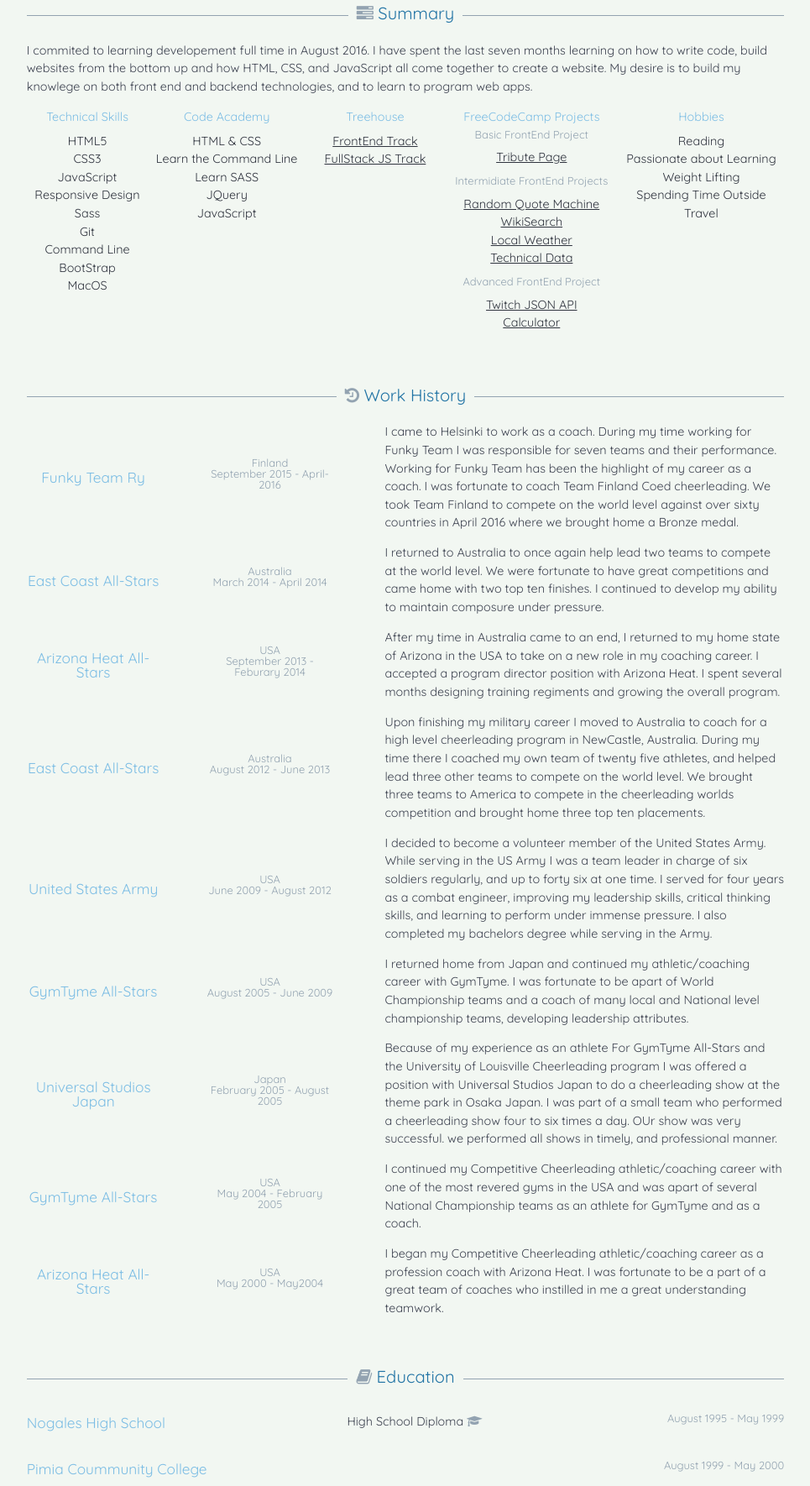
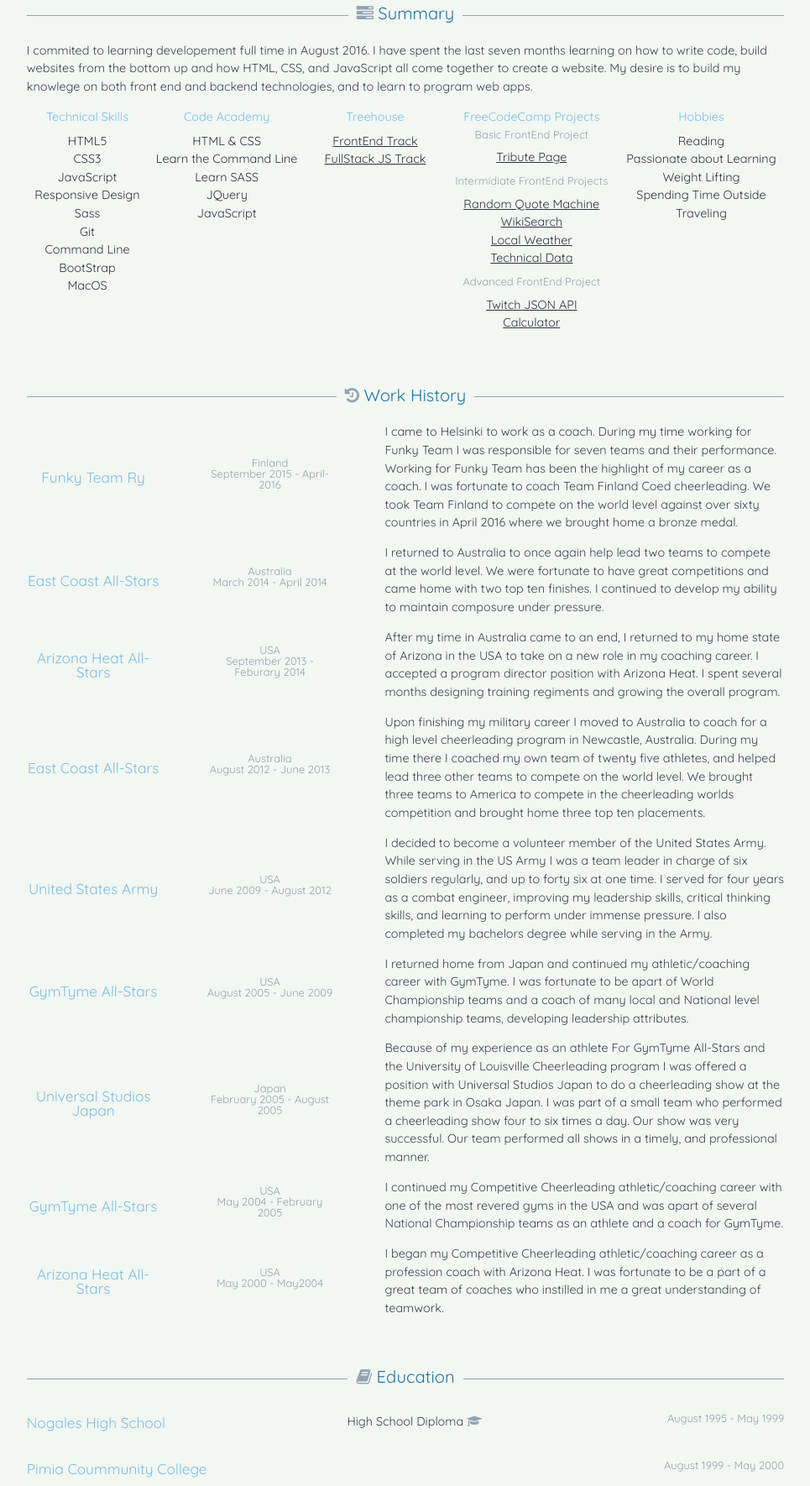
Before and after one commit to ajames20/CV, a plain HTML site: page index.html in a window 1280 px wide. Shown: the part 445-2215 px from the top of the page at 84% size, without its empty margins (157-1122 px from the left). Drawn offline with Linux system fonts and the light colour scheme.

Commit message:
spelling edits

```diff
--- a/index.html
+++ b/index.html
@@ -102,7 +102,7 @@
                     <li>Passionate about Learning</li>
                     <li>Weight Lifting</li>
                     <li>Spending Time Outside</li>
-                    <li>Travel</li>
+                    <li>Traveling</li>
                 </ul>
             </div>
 
@@ -114,7 +114,7 @@
                 <h3>Funky Team Ry</h3>
                 <h4>Finland<br>September 2015 - April-2016</h4>
                 <p>I came to Helsinki to work as a coach. During my time working for Funky Team I was responsible for seven teams and their performance. Working for Funky Team has been the highlight of my career as a coach. I was fortunate to coach Team
-                    Finland Coed cheerleading. We took Team Finland to compete on the world level against over sixty countries in April 2016 where we brought home a Bronze medal.</p>
+                    Finland Coed cheerleading. We took Team Finland to compete on the world level against over sixty countries in April 2016 where we brought home a bronze medal.</p>
             </div>
 
             <div class="job">
@@ -136,7 +136,7 @@
             <div class="job">
                 <h3>East Coast All-Stars</h3>
                 <h4>Australia<br>August 2012 - June 2013</h4>
-                <p>Upon finishing my military career I moved to Australia to coach for a high level cheerleading program in NewCastle, Australia. During my time there I coached my own team of twenty five athletes, and helped lead three other teams to compete
+                <p>Upon finishing my military career I moved to Australia to coach for a high level cheerleading program in Newcastle, Australia. During my time there I coached my own team of twenty five athletes, and helped lead three other teams to compete
                     on the world level. We brought three teams to America to compete in the cheerleading worlds competition and brought home three top ten placements.
                 </p>
             </div>
@@ -159,14 +159,14 @@
                 <h3>Universal Studios Japan</h3>
                 <h4>Japan<br>February 2005 - August 2005</h4>
                 <p>Because of my experience as an athlete For GymTyme All-Stars and the University of Louisville Cheerleading program I was offered a position with Universal Studios Japan to do a cheerleading show at the theme park in Osaka Japan. I was
-                    part of a small team who performed a cheerleading show four to six times a day. OUr show was very successful. we performed all shows in timely, and professional manner.
+                    part of a small team who performed a cheerleading show four to six times a day. Our show was very successful. Our team performed all shows in a timely, and professional manner.
                 </p>
             </div>
 
             <div class="job">
                 <h3>GymTyme All-Stars</h3>
                 <h4>USA<br>May 2004 - February 2005</h4>
-                <p>I continued my Competitive Cheerleading athletic/coaching career with one of the most revered gyms in the USA and was apart of several National Championship teams as an athlete for GymTyme and as a coach.
+                <p>I continued my Competitive Cheerleading athletic/coaching career with one of the most revered gyms in the USA and was apart of several National Championship teams as an athlete and a coach for GymTyme.
 
                 </p>
             </div>
@@ -174,7 +174,7 @@
             <div class="job">
                 <h3>Arizona Heat All-Stars</h3>
                 <h4>USA<br>May 2000 - May2004</h4>
-                <p>I began my Competitive Cheerleading athletic/coaching career as a profession coach with Arizona Heat. I was fortunate to be a part of a great team of coaches who instilled in me a great understanding teamwork.
+                <p>I began my Competitive Cheerleading athletic/coaching career as a profession coach with Arizona Heat. I was fortunate to be a part of a great team of coaches who instilled in me a great understanding of teamwork.
                 </p>
             </div>
 
```
